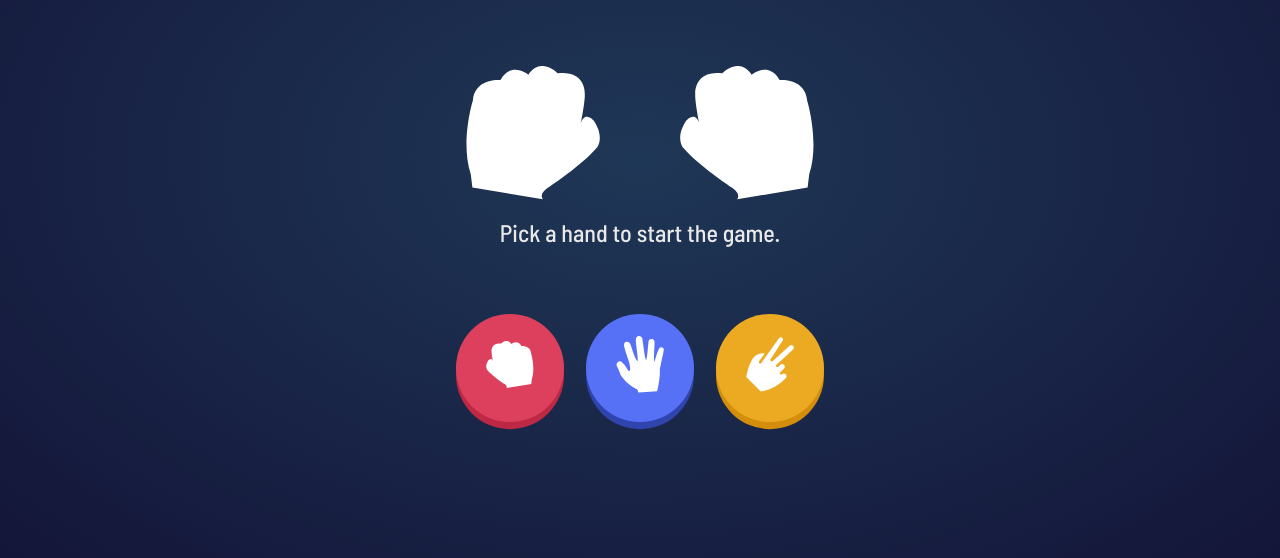
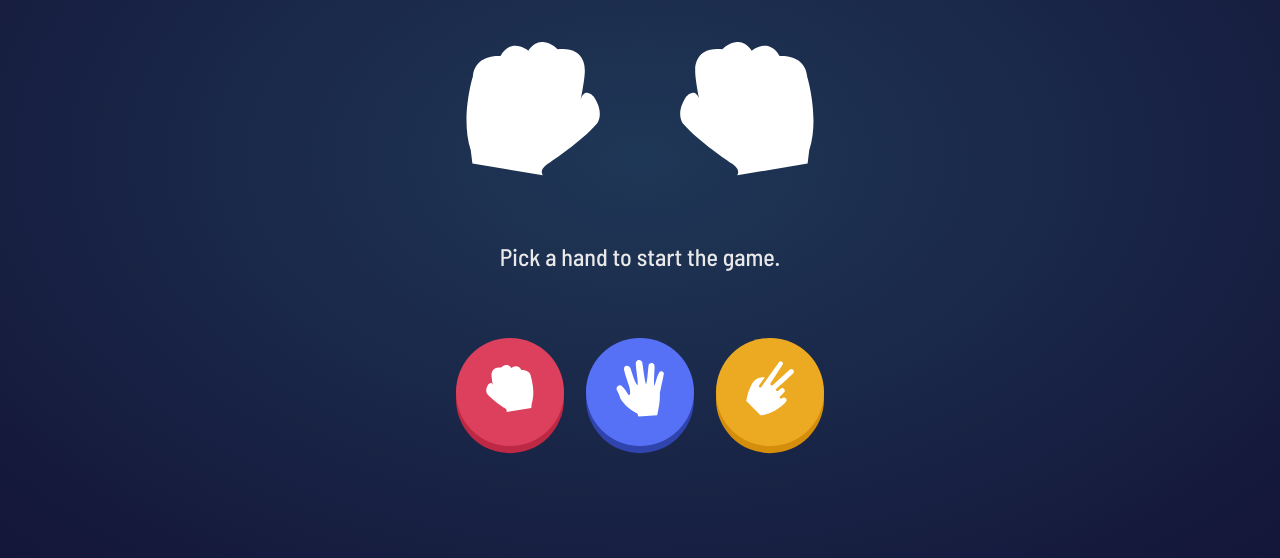
Before and after one commit to dan9h/odin-rps, a plain HTML site: page index.html in a window 1280 px wide. Shown: the part 242-800 px from the top of the page. Drawn offline with Linux system fonts and the light colour scheme.

Commit message:
Adjust result div margin

```diff
--- a/assets/css/style.css
+++ b/assets/css/style.css
@@ -76,7 +76,7 @@ body {
 
 .rps__result {
   text-align: center;
-  margin-bottom: 1em;
+  margin: 2em 0 1em;
   height: 3em;
 }
 
```
